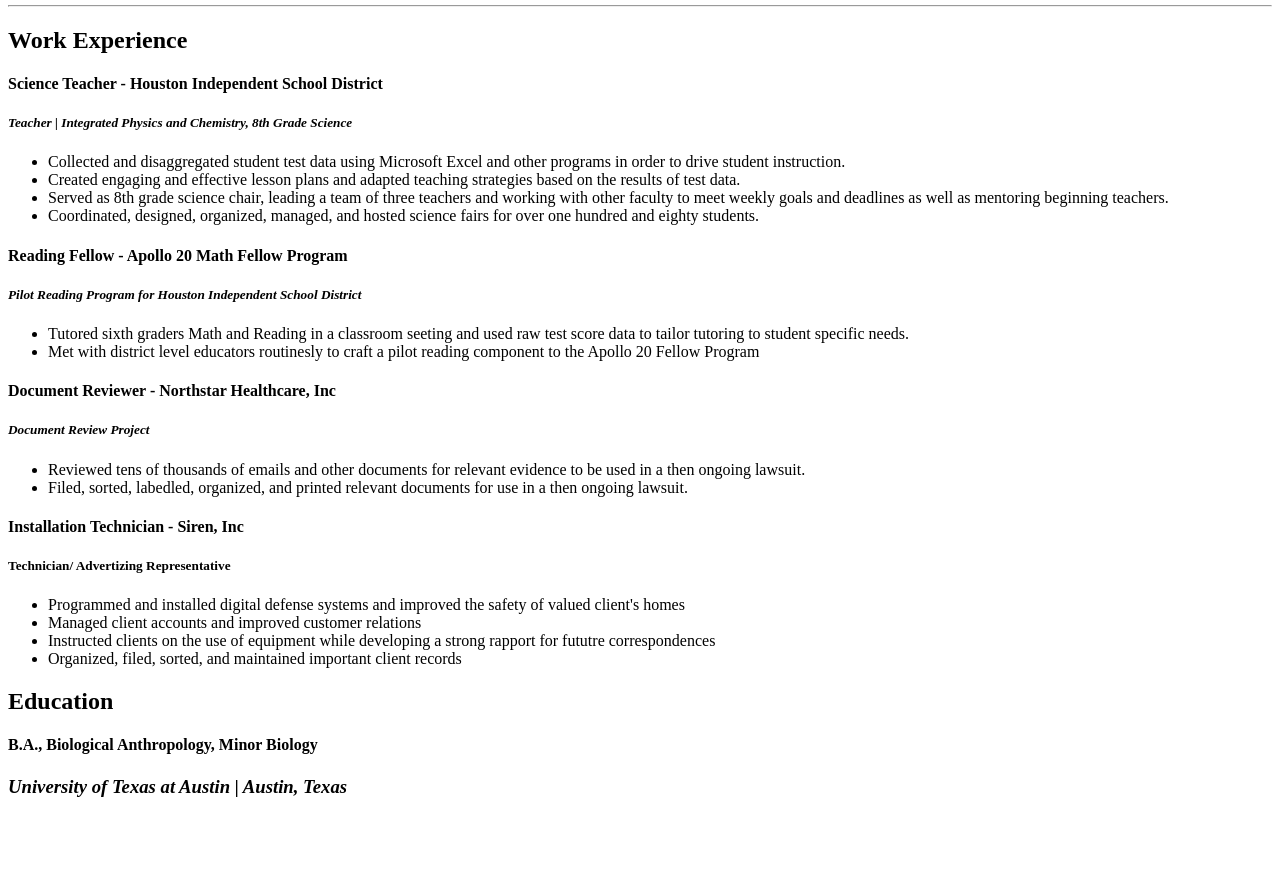
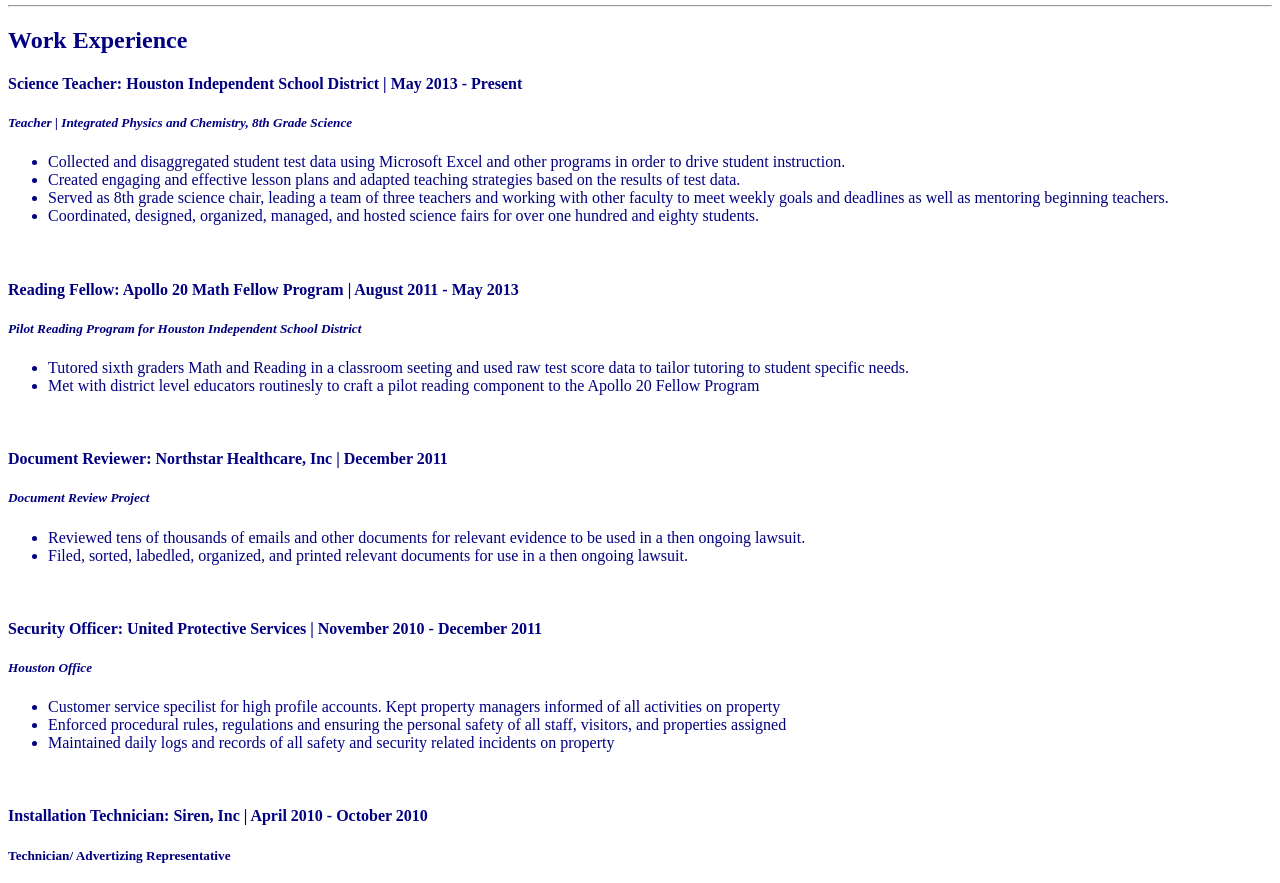
Before and after one commit to teveline/resume, a plain HTML site: page index.html in a window 1280 px wide. Shown: the part 122-1005 px from the top of the page. Before the commit the page ends 938 px from the top, so only its background shows below. Drawn offline with Linux system fonts and the light colour scheme.

Commit message:
Added more to resume

```diff
--- a/index.html
+++ b/index.html
@@ -19,7 +19,7 @@
         </div>
         <main>
             <h2><b>Work Experience</b></h2>
-                <h4>Science Teacher - Houston Independent School District</h4>
+                <h4>Science Teacher: Houston Independent School District | May 2013 - Present </h4>
                     <h5><i>Teacher | Integrated Physics and Chemistry, 8th Grade Science</i></h5>
                     <ul>
                         <li>Collected and disaggregated student test data using Microsoft Excel and other programs in order to drive student instruction.</li>
@@ -27,19 +27,30 @@
                         <li>Served as 8th grade science chair, leading a team of three teachers and working with other faculty to meet weekly goals and deadlines as well as mentoring beginning teachers.</li>
                         <li>Coordinated, designed, organized, managed, and hosted science fairs for over one hundred and eighty students.</li>
                     </ul>
-                <h4>Reading Fellow - Apollo 20 Math Fellow Program</h4>
+                    <br>
+                <h4>Reading Fellow: Apollo 20 Math Fellow Program | August 2011 - May 2013</h4>
                     <h5><i>Pilot Reading Program for Houston Independent School District</i></h5>
                     <ul>
                         <li>Tutored sixth graders Math and Reading in a classroom seeting and used raw test score data to tailor tutoring to student specific needs.</li>
                         <li>Met with district level educators routinesly to craft a pilot reading component to the Apollo 20 Fellow Program</li>
                     </ul>
-                <h4>Document Reviewer - Northstar Healthcare, Inc</h4>
+                    <br>
+                <h4>Document Reviewer: Northstar Healthcare, Inc | December 2011</h4>
                     <h5><i>Document Review Project</i></h5>
                     <ul>
                         <li>Reviewed tens of thousands of emails and other documents for relevant evidence to be used in a then ongoing lawsuit.</li>
                         <li>Filed, sorted, labedled, organized, and printed relevant documents for use in a then ongoing lawsuit.</li>
                     </ul>
-                <h4>Installation Technician - Siren, Inc</h4>
+                    <br>
+                <h4>Security Officer: United Protective Services | November 2010 - December 2011</h4>
+                    <h5><i>Houston Office</i></h5>
+                    <ul>
+                        <li>Customer service specilist for high profile accounts. Kept property managers informed of all activities on property</li>
+                        <li>Enforced procedural rules, regulations and ensuring the personal safety of all staff, visitors, and properties assigned</li>
+                        <li>Maintained daily logs and records of all safety and security related incidents on property</li>
+                    </ul>
+                    <br>
+                <h4>Installation Technician: Siren, Inc | April 2010 - October 2010</h4>
                     <h5>Technician/ Advertizing Representative</h5>
                     <ul>
                         <li>Programmed and installed digital defense systems and improved the safety of valued client's homes</li>
@@ -47,12 +58,16 @@
                         <li>Instructed clients on the use of equipment while developing a strong rapport for fututre correspondences</li>
                         <li>Organized, filed, sorted, and maintained important client records</li>
                     </ul>
+                    <br>
             <!-- Insert the next job here-->
         </main>
         <div>
             <h2>Education</h2>
+                <h4>Digital Crafts Coding Bootcamp - <i>(In progress)</i></h4>
+                    <h5><i>Houston, Texas</i></h5>
+                    <br>
                 <h4>B.A., Biological Anthropology, Minor Biology</h4>
-                <h3><i>University of Texas at Austin | Austin, Texas</i></h3>
+                    <h5><i>University of Texas at Austin | Austin, Texas</i></h5>
             <!-- Insert Education here-->
         </div>
 
--- a/styles.css
+++ b/styles.css
@@ -0,0 +1,3 @@
+* {
+    color: navy;
+}
```
